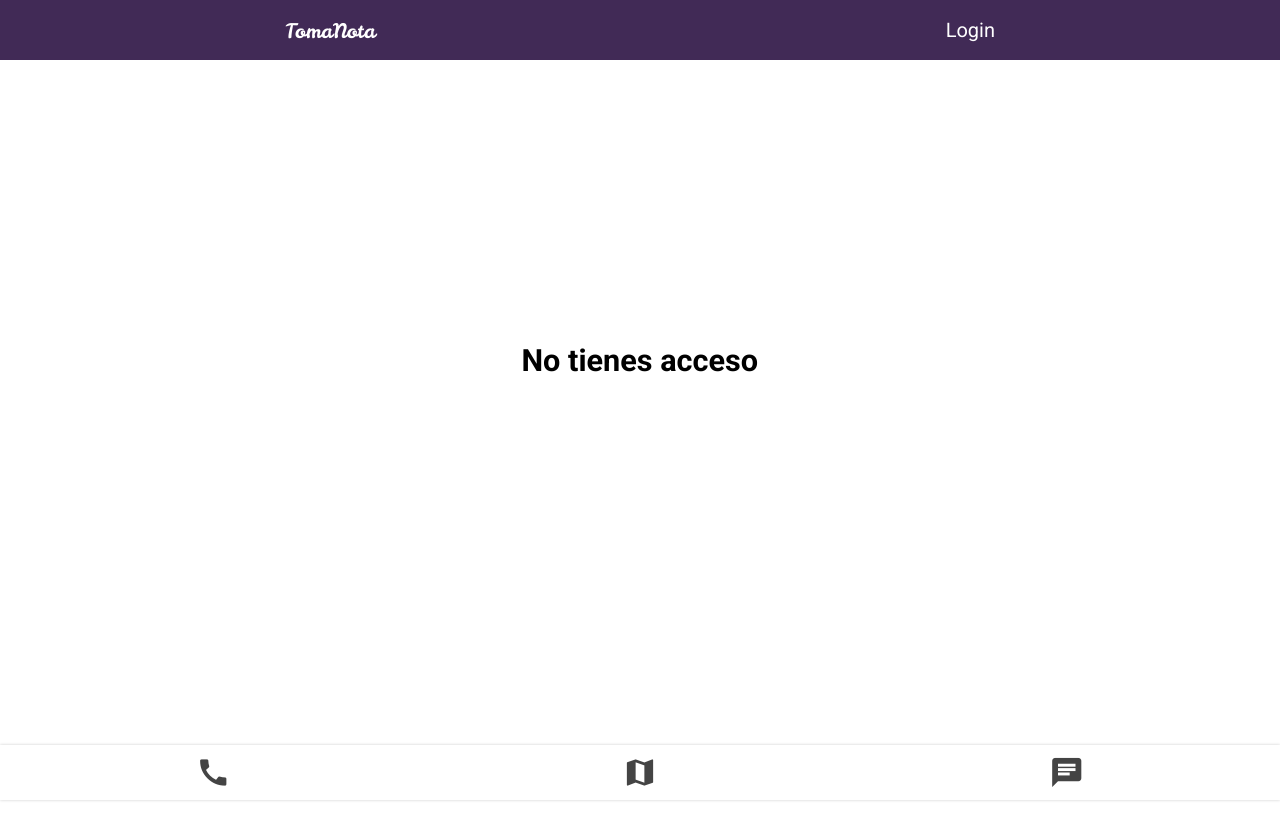
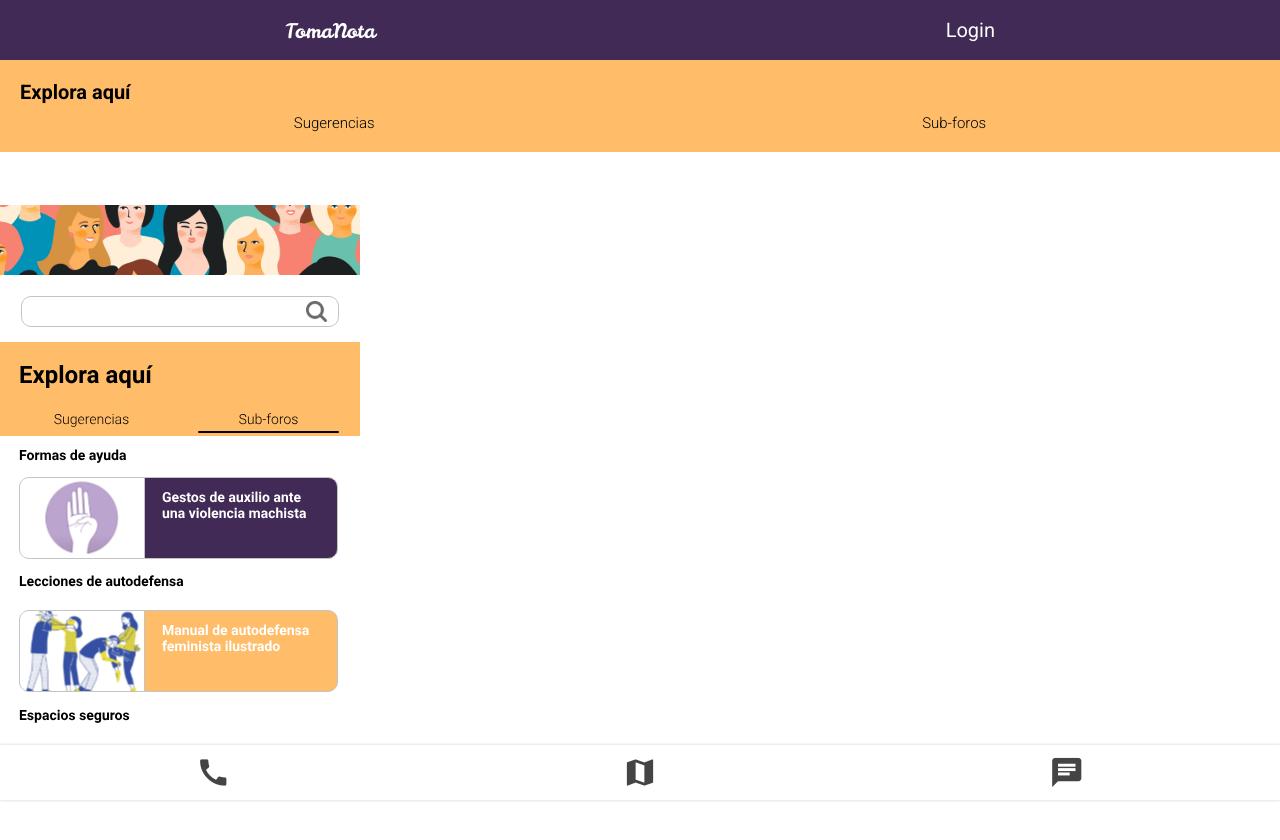
Before and after one commit to alejo02336/TomaNota, a React (Create React App) app: page /subforos in a window 1280 px wide. Shown: the top 840 px of the page. Before the commit the page ends 800 px from the top, so only its background shows below. Built offline with nearby package versions, Linux system fonts and the light colour scheme.

Commit message:
add route subforos

```diff
--- a/src/containers/Foro/Foro.jsx
+++ b/src/containers/Foro/Foro.jsx
@@ -2,6 +2,7 @@ import React from "react";
 import SearchBar from "../../components/SearchBar";
 import Comment from "../../components/Comment";
 import "./Foro.css";
+import { Link } from "react-router-dom";
 
 export default function Foro() {
   return (
--- /dev/null
+++ b/src/containers/Foro/SubForos.jsx
@@ -0,0 +1,23 @@
+import React from "react";
+import "./Foro.css";
+
+export default function Lineas() {
+  return (
+    <section>
+      <section>
+        <section className="container-explore">
+          <h1>Explora aquí</h1>
+          <section className="container-options">
+            <p>Sugerencias</p>
+            <p>Sub-foros</p>
+          </section>
+        </section>
+        <img
+          src={require("./Foro_Sub-foros.svg")}
+          className="img-lineas"
+          alt="example"
+        />
+      </section>
+    </section>
+  );
+}
--- a/src/routes/App.js
+++ b/src/routes/App.js
@@ -6,6 +6,7 @@ import Home from "../containers/Home/Home";
 import Login from "../containers/Login/Login";
 import Control from "../containers/Control/Control";
 import Foro from "../containers/Foro/Foro";
+import SubForos from "../containers/Foro/SubForos";
 import Lineas from "../containers/Lineas/Lineas";
 import NotFound from "../containers/NotFound/NotFound";
 
@@ -22,6 +23,7 @@ function App() {
           <Route path="/login" element={<Login />} />
           <Route path="/foro" element={<Foro />} />
           <Route path="/lineas" element={<Lineas />} />
+          <Route path="/subforos" element={<SubForos />} />
 
           {toggleRoutesPermission && (
             <Route path="/control" element={<Control />} />
```
Also changed, not shown: src/containers/Foro/Foro_Sub-foros.svg (added).
